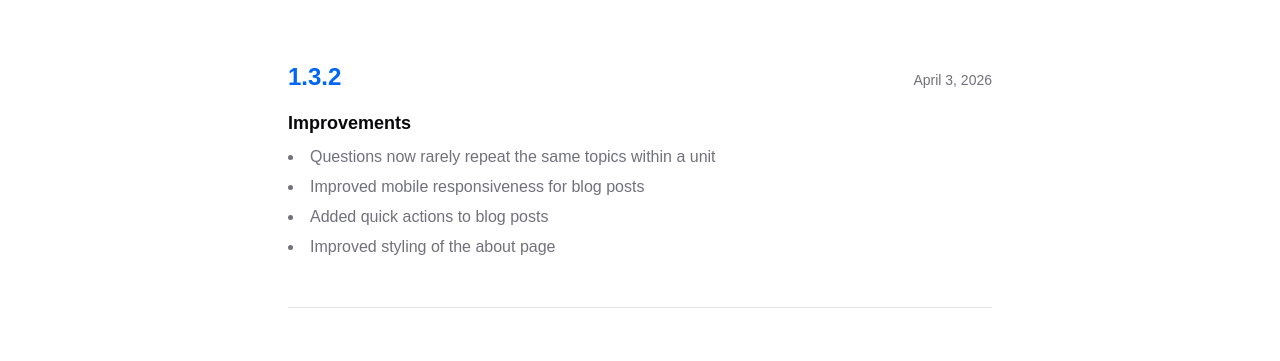
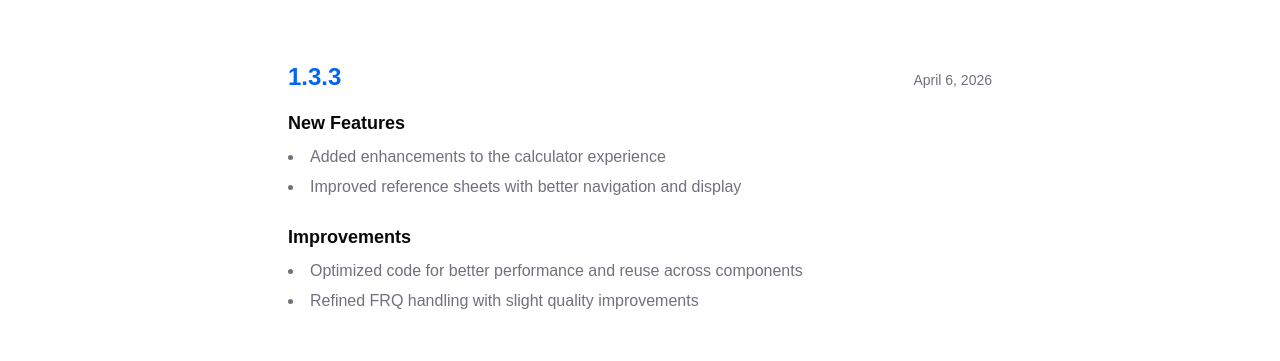
Before and after one commit to 5cisummai/freeappractice, a SvelteKit app: page /changelog in a window 1280 px wide. Shown: the part 216-577 px from the top of the page. Built offline with nearby package versions, Linux system fonts and the light colour scheme.

Commit message:
changelog update

```diff
--- a/src/routes/changelog/+page.svelte
+++ b/src/routes/changelog/+page.svelte
@@ -4,6 +4,26 @@
 	import { resolve } from '$app/paths';
 
 	const changelog = [
+		{
+			version: '1.3.3',
+			date: 'April 6, 2026',
+			sections: [
+				{
+					title: 'New Features',
+					items: [
+						'Added enhancements to the calculator experience',
+						'Improved reference sheets with better navigation and display'
+					]
+				},
+				{
+					title: 'Improvements',
+					items: [
+						'Optimized code for better performance and reuse across components',
+						'Refined FRQ handling with slight quality improvements'
+					]
+				}
+			]
+		},
 		{
 			version: '1.3.2',
 			date: 'April 3, 2026',
```
